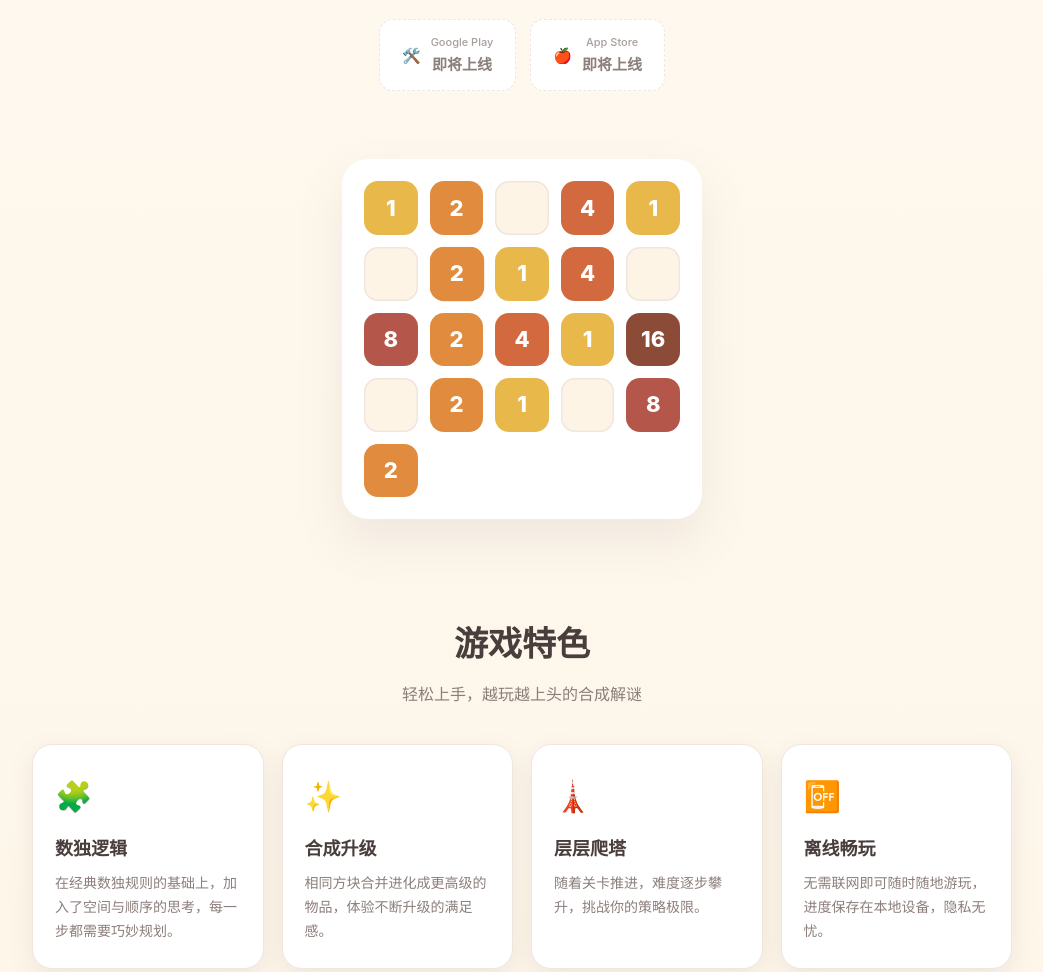
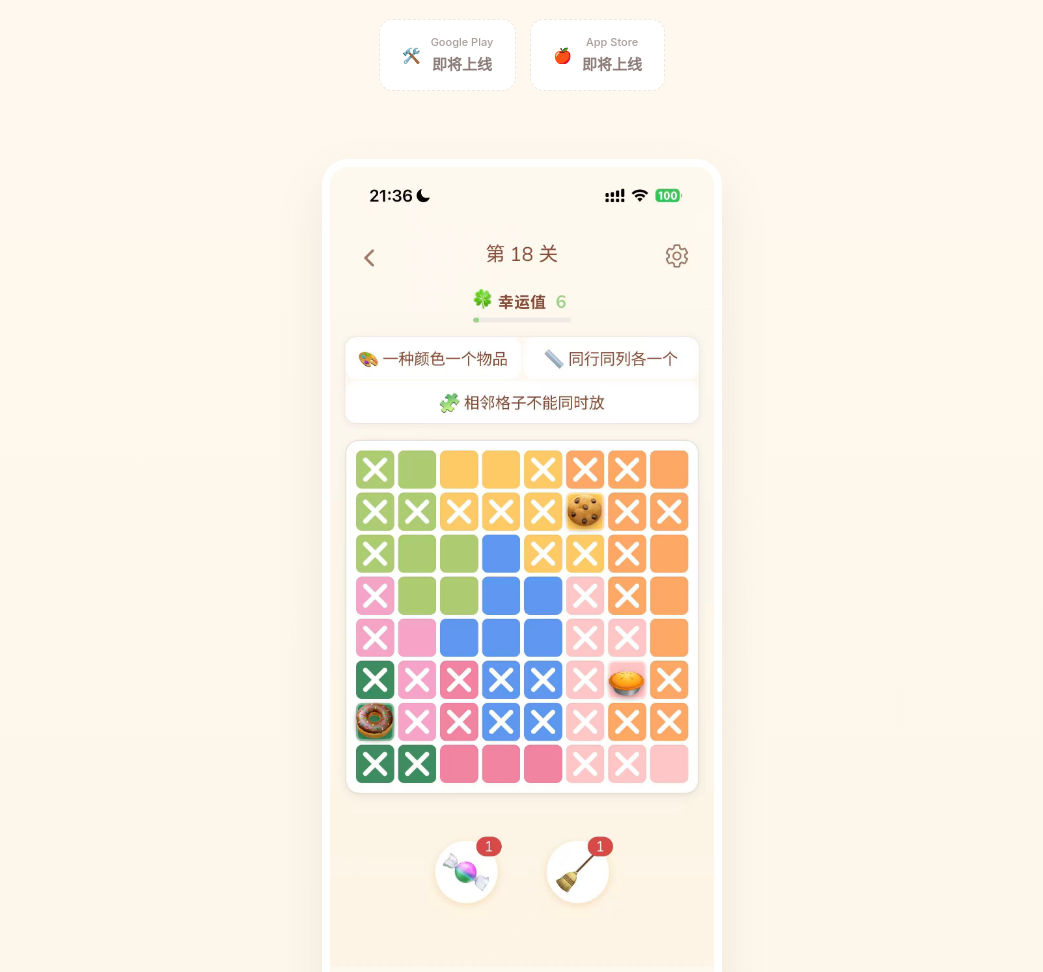
Before and after one commit to fjqzmcc/fjqzmcc.github.io, a plain HTML site: page index.html in a window 1280 px wide. Shown: the part 540-1512 px from the top of the page, without its empty margins (118-1161 px from the left). Drawn offline with Linux system fonts and the light colour scheme.

Commit message:
feat: 首页游戏界面截图替换为 g.jpg

```diff
--- a/index.html
+++ b/index.html
@@ -68,11 +68,6 @@
       --border: #efe7de;
       --shadow: rgba(140, 126, 122, 0.12);
       --radius: 20px;
-      --tile-1: #e8b84b;
-      --tile-2: #e08b3d;
-      --tile-3: #d2693f;
-      --tile-4: #b5564a;
-      --tile-5: #8c4b36;
     }
 
     * { box-sizing: border-box; margin: 0; padding: 0; }
@@ -138,25 +133,13 @@
     .store-btn.coming { background: #fff; color: var(--text-muted); border: 1.5px dashed var(--border); cursor: default; }
     .store-btn.coming:hover { transform: none; box-shadow: none; }
 
-    /* ---------- Merge board visual ---------- */
-    .board-section { padding: 20px 0 56px; }
+    /* ---------- Game screenshot ---------- */
+    .board-section { padding: 20px 0 56px; text-align: center; }
     .board {
-      display: grid; grid-template-columns: repeat(5, 1fr); gap: 12px;
-      max-width: 360px; margin: 0 auto; background: var(--panel);
-      padding: 22px; border-radius: 26px; box-shadow: 0 22px 48px var(--shadow);
+      display: block; width: 100%; max-width: 400px; height: auto; margin: 0 auto;
+      border-radius: 26px; box-shadow: 0 22px 48px var(--shadow);
+      background: #fff; padding: 8px;
     }
-    .tile {
-      aspect-ratio: 1; border-radius: 14px; display: flex; align-items: center; justify-content: center;
-      font-weight: 800; font-size: 22px; color: #fff; position: relative;
-    }
-    .tile.empty { background: var(--bg-2); box-shadow: inset 0 0 0 1.5px var(--border); }
-    .tile.l1 { background: var(--tile-1); }
-    .tile.l2 { background: var(--tile-2); }
-    .tile.l3 { background: var(--tile-3); }
-    .tile.l4 { background: var(--tile-4); }
-    .tile.l5 { background: var(--tile-5); }
-    .tile.merge-anim { animation: pulse 1.6s ease-in-out infinite; }
-    @keyframes pulse { 0%,100% { transform: scale(1); } 50% { transform: scale(1.07); } }
 
     /* ---------- Features ---------- */
     section.features { padding: 40px 0 16px; }
@@ -253,29 +236,7 @@
   </header>
 
   <section class="board-section wrap">
-    <div class="board" aria-hidden="true">
-      <div class="tile l1">1</div>
-      <div class="tile l2">2</div>
-      <div class="tile empty"></div>
-      <div class="tile l3">4</div>
-      <div class="tile l1">1</div>
-      <div class="tile empty"></div>
-      <div class="tile l2 merge-anim">2</div>
-      <div class="tile l1">1</div>
-      <div class="tile l3">4</div>
-      <div class="tile empty"></div>
-      <div class="tile l4">8</div>
-      <div class="tile l2">2</div>
-      <div class="tile l3">4</div>
-      <div class="tile l1">1</div>
-      <div class="tile l5">16</div>
-      <div class="tile empty"></div>
-      <div class="tile l2">2</div>
-      <div class="tile l1">1</div>
-      <div class="tile empty"></div>
-      <div class="tile l4">8</div>
-      <div class="tile l2">2</div>
-    </div>
+    <img class="board" src="g.jpg" alt="MergeDoku 游戏界面截图" width="1179" height="2556" loading="lazy">
   </section>
 
   <section class="features wrap">
```
Also changed, not shown: g.jpg (added).
